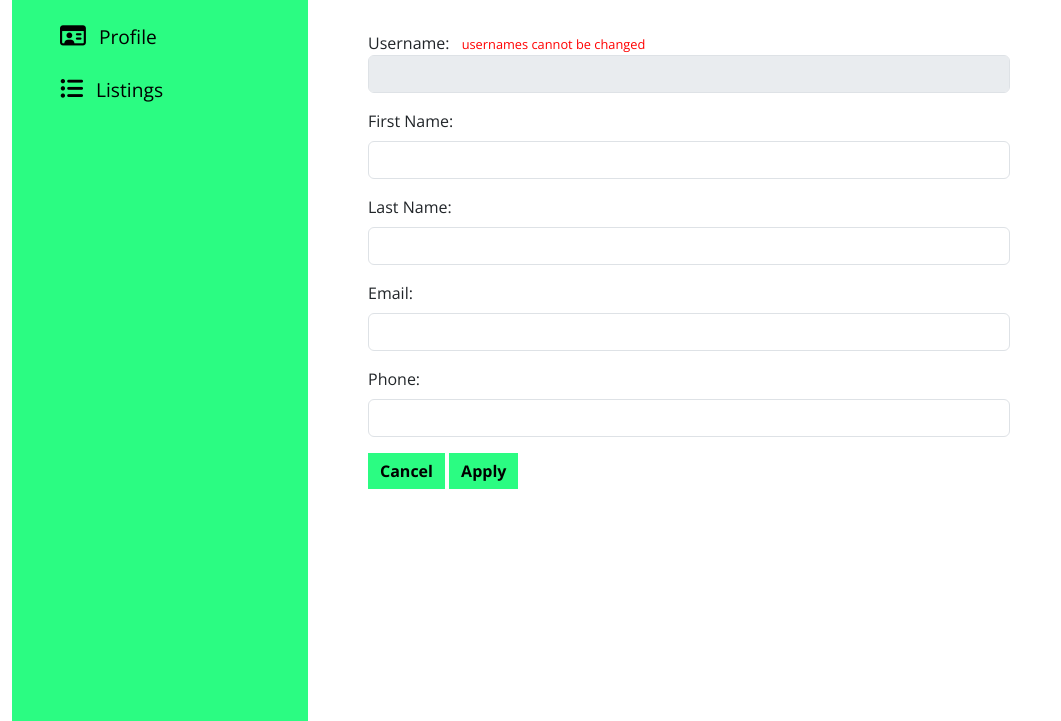
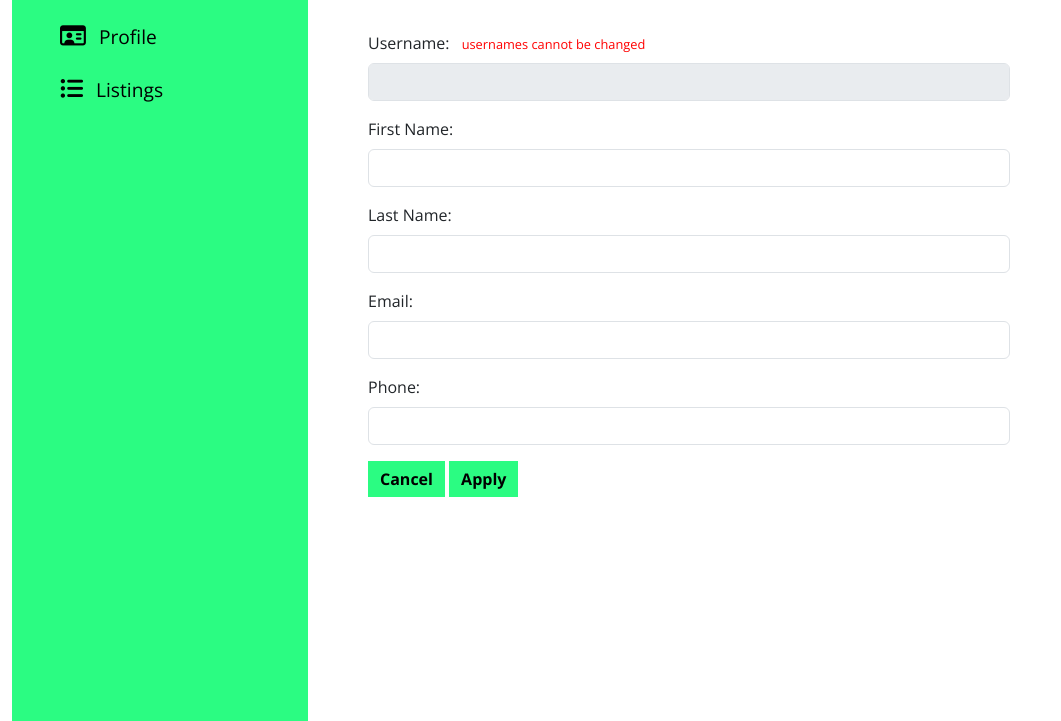
Before and after one commit to AbbyHumphreys/Caravansy, a Flask app: template templates/dashboard_templates/edit_profile.html in a window 1280 px wide. Shown: the part 184-905 px from the top of the page, without its empty margins (0-1061 px from the left). Run offline with Flask 2, Linux system fonts and the light colour scheme; the template is opened without the code that fills it, so the values that code supplies are empty; some libraries are stand-ins or nearby versions.

Commit message:
fix: form attributes

```diff
--- a/templates/dashboard_templates/edit_profile.html
+++ b/templates/dashboard_templates/edit_profile.html
@@ -12,7 +12,7 @@
                 <form method="POST" action="{{ url_for('edit_profile', user_id=username._id) }}">
                     <!-- username -->
                     <div class="mb-3">
-                        <label for="username class="form-label">Username: <span class="form-notes ms-2">usernames cannot be changed</span></label>
+                        <label for="username" class="form-label">Username: <span class="form-notes ms-2">usernames cannot be changed</span></label>
                         <input type="text" class="form-control" value="{{ username.username }}" id="username" name="username" disabled>
                     </div>
                     <!-- first name -->
```
